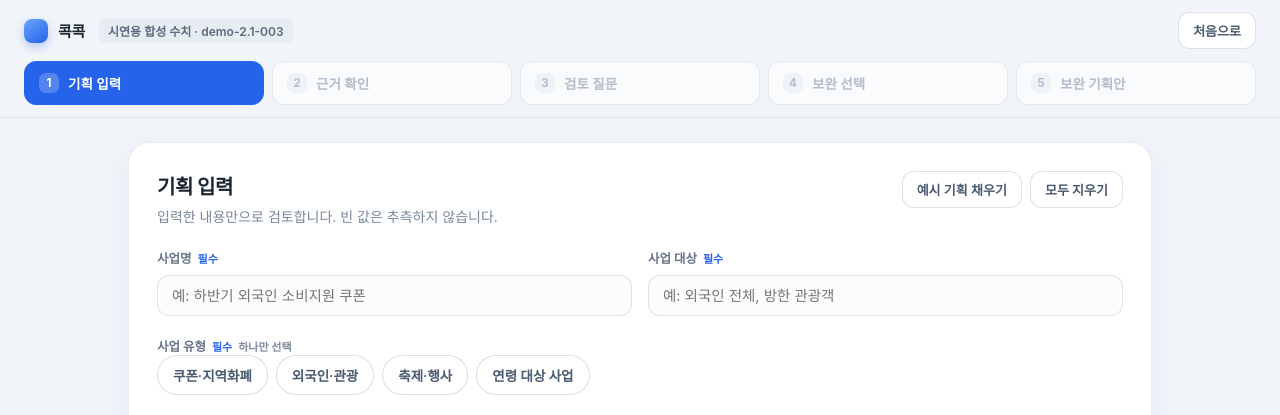
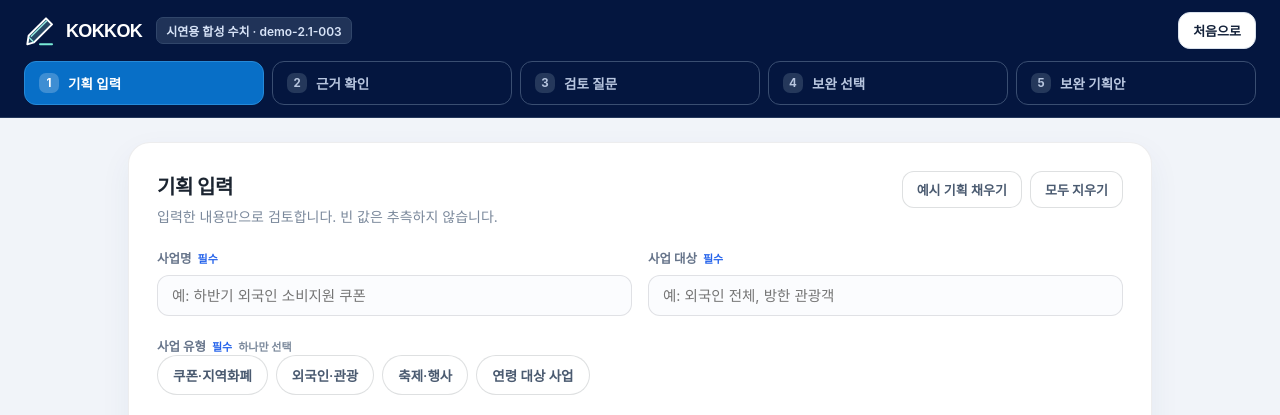
Before and after one commit to aideveloperno1/fest-spend-planner-con001-deploy, a FastAPI app: page /step/1 in a window 1280 px wide. Shown: the top 415 px of the page. Run offline with FastAPI, Linux system fonts and the light colour scheme; parts of the project's set-up code (start-up, migrations or seed data) failed here and were passed over; some web fonts are replaced.

Commit message:
style: 브랜드 로고 SVG 적용 및 상단 네비게이션 헤더 UI 개선

```diff
--- a/src/policy_signal_map/web/static/css/style.css
+++ b/src/policy_signal_map/web/static/css/style.css
@@ -53,9 +53,9 @@ textarea {
   position: sticky;
   top: 0;
   z-index: 30;
-  background: rgba(241, 244, 249, 0.9);
-  backdrop-filter: blur(14px);
-  border-bottom: 1px solid var(--line);
+  background: #04163f;
+  color: #fff;
+  border-bottom: 1px solid #24385c;
 }
 
 .topbar-inner,
@@ -83,12 +83,51 @@ textarea {
   letter-spacing: -0.02em;
 }
 
-.brand-mark {
-  width: 24px;
-  height: 24px;
-  border-radius: 8px;
-  background: linear-gradient(145deg, #6aa5fb, var(--primary));
-  box-shadow: 0 4px 10px rgba(37, 99, 235, 0.28);
+.brand-pen {
+  display: block;
+  flex: 0 0 auto;
+  width: 32px;
+  height: 32px;
+}
+
+.brand-wordmark {
+  font-family: Pretendard, Arial, sans-serif;
+  font-size: 18px;
+  font-weight: 800;
+  letter-spacing: -.035em;
+  line-height: 1;
+}
+
+.topbar .brand {
+  flex-shrink: 0;
+  color: #fff;
+}
+
+.topbar .tag {
+  background: #203358;
+  color: #d7e3f7;
+  border: 1px solid #31466a;
+}
+
+.topbar .tag-error {
+  background: #493348;
+  color: #ffe4df;
+  border-color: #805268;
+}
+
+.topbar .btn-ghost {
+  background: #fff;
+  color: #14223a;
+  border: 1px solid #d9e1ec;
+}
+
+.topbar .btn-ghost:hover {
+  background: #eaf2ff;
+}
+
+.topbar :is(a, button):focus-visible {
+  outline: 3px solid #85ddff;
+  outline-offset: 3px;
 }
 
 a {
@@ -151,9 +190,9 @@ a {
   gap: 9px;
   padding: 11px 14px;
   border-radius: 12px;
-  border: 1px solid var(--line-2);
-  background: var(--card);
-  color: #8b98aa;
+  border: 1px solid #3a4e71;
+  background: transparent;
+  color: #b8c6df;
   font-size: 13.5px;
   font-weight: 600;
   cursor: pointer;
@@ -162,7 +201,7 @@ a {
 
 .rail-item.locked {
   cursor: not-allowed;
-  opacity: 0.6;
+  opacity: 1;
 }
 
 .rail-num {
@@ -173,22 +212,29 @@ a {
   place-items: center;
   font-size: 11.5px;
   font-weight: 700;
-  background: #edf1f7;
+  background: #25385b;
 }
 
 .rail-item.done {
-  color: var(--text-3);
+  background: #fff;
+  border-color: #dae3ef;
+  color: #17263e;
 }
 
 .rail-item.done .rail-num {
-  background: var(--primary-soft);
-  color: var(--primary);
+  background: #e1f2fa;
+  color: #216d91;
 }
 
 .rail-item.active {
-  background: var(--primary);
-  border-color: var(--primary);
+  background: #086fc7;
+  border-color: #258ad9;
   color: #fff;
+}
+
+.rail-item:not(.active):not(.locked):hover {
+  border-color: #78c6f6;
+  box-shadow: 0 0 0 1px #78c6f6;
 }
 
 .rail-item.active .rail-num {
--- a/src/policy_signal_map/web/templates/base.html
+++ b/src/policy_signal_map/web/templates/base.html
@@ -15,19 +15,19 @@
   <body>
     <header class="topbar">
       <div class="topbar-inner">
-        <a class="brand" href="/"><span class="brand-mark"></span><span>콕콕</span></a>
+        <a class="brand" href="/" aria-label="콕콕 KOKKOK 홈">{% include "partials/brand_logo.html" %}</a>
         <span class="tag {{ 'tag-error' if not evidence.ok }}" data-evidence-badge>{{ evidence.badge }}</span>
         <span class="spacer"></span>
         <form method="post" action="/reset">
           <button type="submit" class="btn btn-ghost">처음으로</button>
         </form>
       </div>
-      <nav class="rail">
+      <nav class="rail" aria-label="기획 검토 단계">
         {% for label in labels.STEP_LABELS %}
           {% set num = loop.index %}
           {% set cls = "active" if num == step else ("done" if num < step else "") %}
           {% if num == 1 or state.original %}
-            <a class="rail-item {{ cls }}" href="/step/{{ num }}">
+            <a class="rail-item {{ cls }}" href="/step/{{ num }}"{% if num == step %} aria-current="step"{% endif %}>
               <span class="rail-num">{{ "✓" if num < step else num }}</span><span>{{ label }}</span>
             </a>
           {% else %}
--- a/src/policy_signal_map/web/templates/landing.html
+++ b/src/policy_signal_map/web/templates/landing.html
@@ -20,7 +20,7 @@
   <body class="landing">
     <header class="lp-nav">
       <div class="lp-nav-inner">
-        <a class="brand" href="/"><span class="brand-mark"></span><span>콕콕</span></a>
+        <a class="brand brand-box" href="/" aria-label="콕콕 KOKKOK 홈">{% include "partials/brand_logo.html" %}</a>
         <nav class="lp-nav-links" aria-label="서비스 소개">
           {% for href, label in c.nav %}<a href="{{ href }}">{{ label }}</a>{% endfor %}
         </nav>
--- /dev/null
+++ b/src/policy_signal_map/web/templates/partials/brand_logo.html
@@ -0,0 +1,7 @@
+<svg class="brand-pen" viewBox="0 0 48 48" fill="none" aria-hidden="true" focusable="false">
+  <path d="M7 36 5 44 15 41 42 14 33 5 7 31Z" fill="#92e5e0" fill-opacity=".24" />
+  <path d="m7 31 26-26 9 9-27 27-10 3 2-13Z" stroke="currentColor" stroke-width="3" stroke-linejoin="round" />
+  <path d="m11 32 23-23M8 34l6 6" stroke="#98eee3" stroke-width="2" stroke-linecap="round" />
+  <path d="M24 44h18" stroke="#78ead6" stroke-width="3" stroke-linecap="round" />
+</svg>
+<span class="brand-wordmark" aria-hidden="true">KOKKOK</span>
```
Also changed, not shown: src/policy_signal_map/web/static/css/landing-hero.css (+23 -2 lines), tests/test_landing.py (+1 -1 lines).
